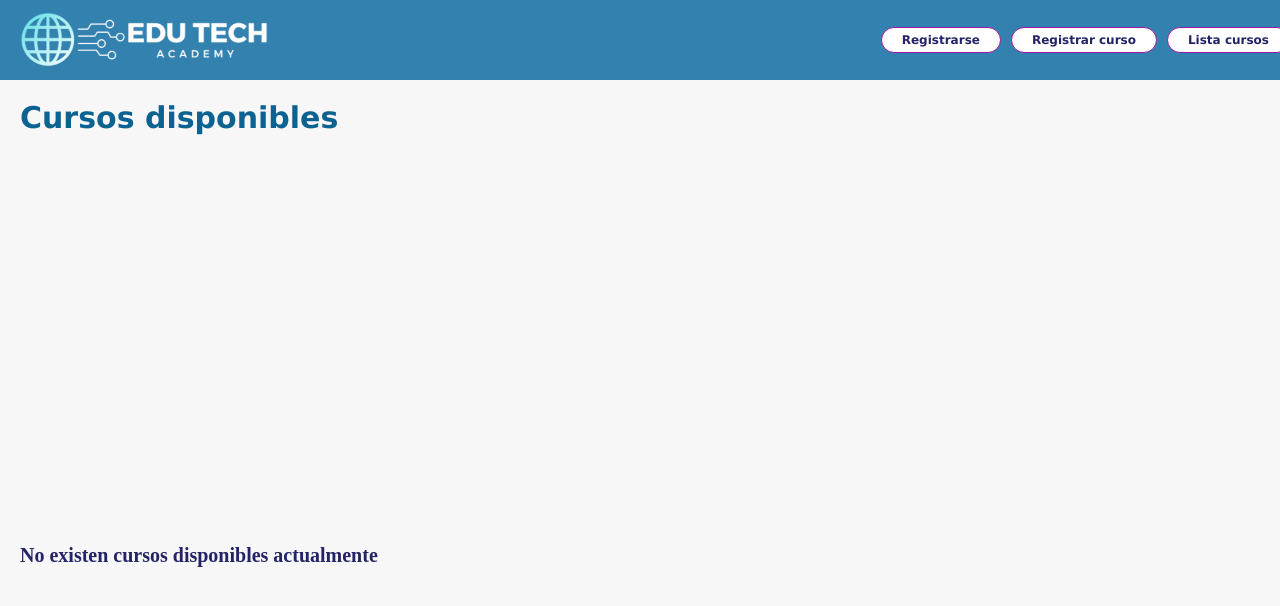
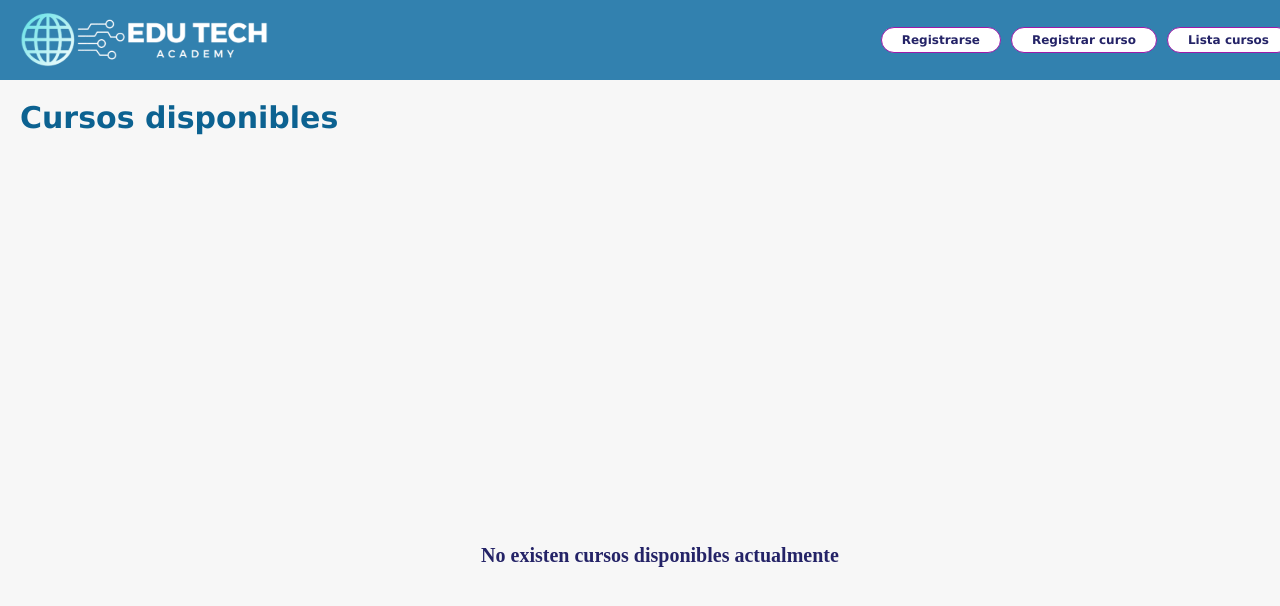
Before and after one commit to rebecayucratovar/EduTech_CodeCrafters, a React (Vite) app in the folder UI/online-courses/: page /lista-cursos in a window 1280 px wide. Shown: the top 606 px of the page. Built offline with nearby package versions, Linux system fonts and the light colour scheme.

Commit message:
mensaje centrado "No existen cursos disponibles actualmente"

```diff
--- a/UI/online-courses/src/index.css
+++ b/UI/online-courses/src/index.css
@@ -3,7 +3,6 @@ body {
   justify-content: center;
   height: 100vh;
   margin: 0;
-
 }
 
 .navbar {
@@ -482,12 +481,18 @@ textarea.error-input{
   font-weight: bold;
 }
 
+.list-no-courses-message-container {
+  display: flex;
+  justify-content: center;
+  align-items: center;
+  height: 100vh;/* Ocupar toda la altura */
+  width: 100vw;
+}
+
 .list-no-courses-message{
   color: rgb(36, 35, 103);
   font-size: 20px;
   font-weight: bold;
-  display: flex;
-  justify-content: center;
-  align-items: center;
-  height: 100vh; /* Hace que el cuerpo ocupe toda la altura de la ventana */
+  width: 100%;
+  text-align: center;
 }
--- a/UI/online-courses/src/pages/ListCourses.tsx
+++ b/UI/online-courses/src/pages/ListCourses.tsx
@@ -51,8 +51,10 @@ export const ListCourses = () => {
               ))}
             </div>
           ) : (
+              <div className="list-no-courses-message-container">
                 <div className="list-no-courses-message">
                   <p>No existen cursos disponibles actualmente</p>
+                </div>
               </div>
           )}
         </section>
```
Lines whose indentation alone changed are shown as unchanged.
